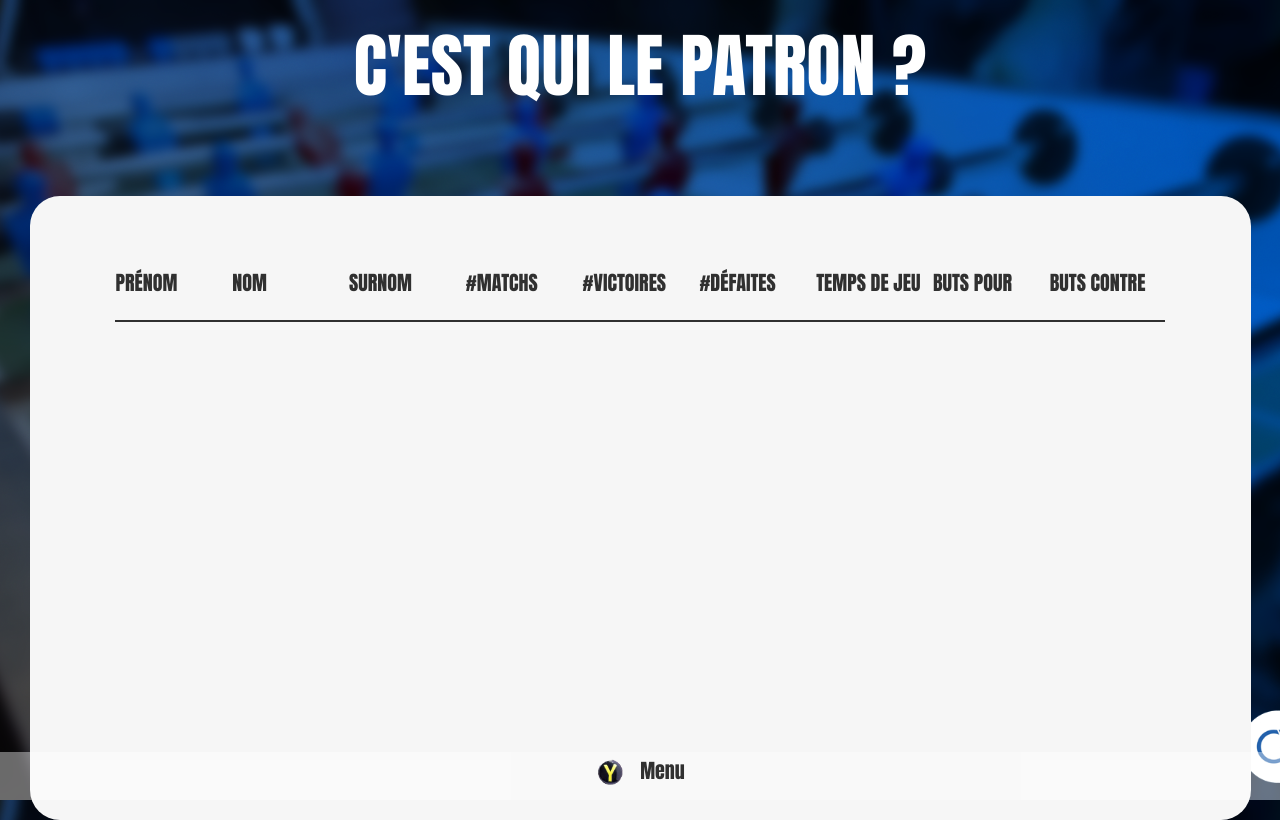
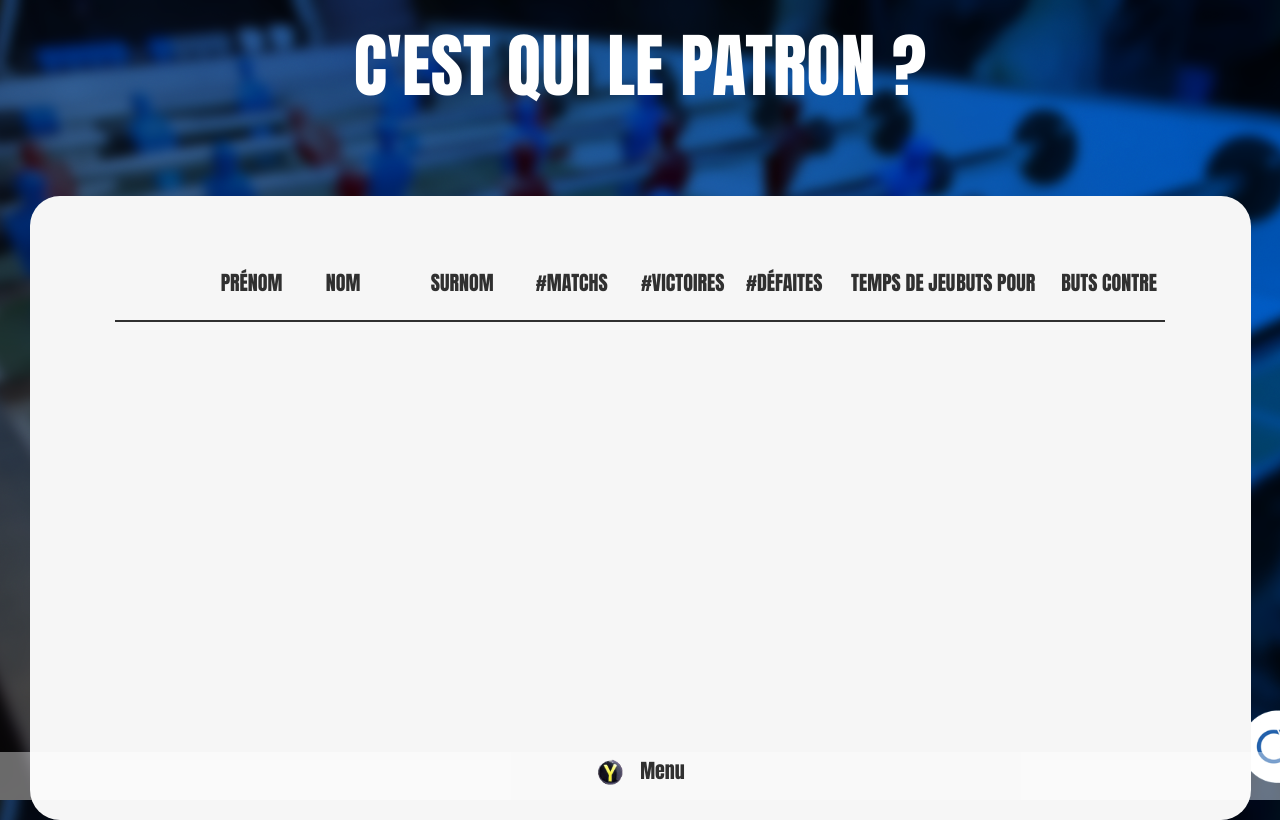
Before and after one commit to atournillon/BabyFootConnecte, a Flask app: template app/templates/players.html in a window 1280 px wide. Run offline with Flask 2, Linux system fonts and the light colour scheme; the template is opened without the code that fills it, so the values that code supplies are empty; parts of the project's set-up code (start-up, migrations or seed data) failed here and were passed over; some libraries are stand-ins or nearby versions.

Commit message:
Ajout Eye

```diff
--- a/app/templates/players.html
+++ b/app/templates/players.html
@@ -13,7 +13,8 @@
     <div id="scrolltable">
     <table>
         <tr id="thead">
-        	<th><div><h3>Prénom</h3></div></th>
+        		<th><div></div></th>
+			<th><div><h3>Prénom</h3></div></th>
 			<th><div><h3>Nom</h3></div></th>
 			<th><div><h3>Surnom</h3></div></th>
 			<th><div><h3>#Matchs</h3></div></th>
@@ -26,6 +27,7 @@
 
         {% for id_player in players_table.index %}
 				<tr>
+				  <td><img src="static/img/eye.png" style="width:60px;height:30px; margin: 0 10px 0 0;"></td>
 				  <td>{{ players_table.loc[id_player].firstname }}</td>
 				  <td>{{ players_table.loc[id_player].lastname }}</td>
 				  <td><a href="player/{{id_player}}">{{ players_table.loc[id_player].nickname }}</a></td>
```
